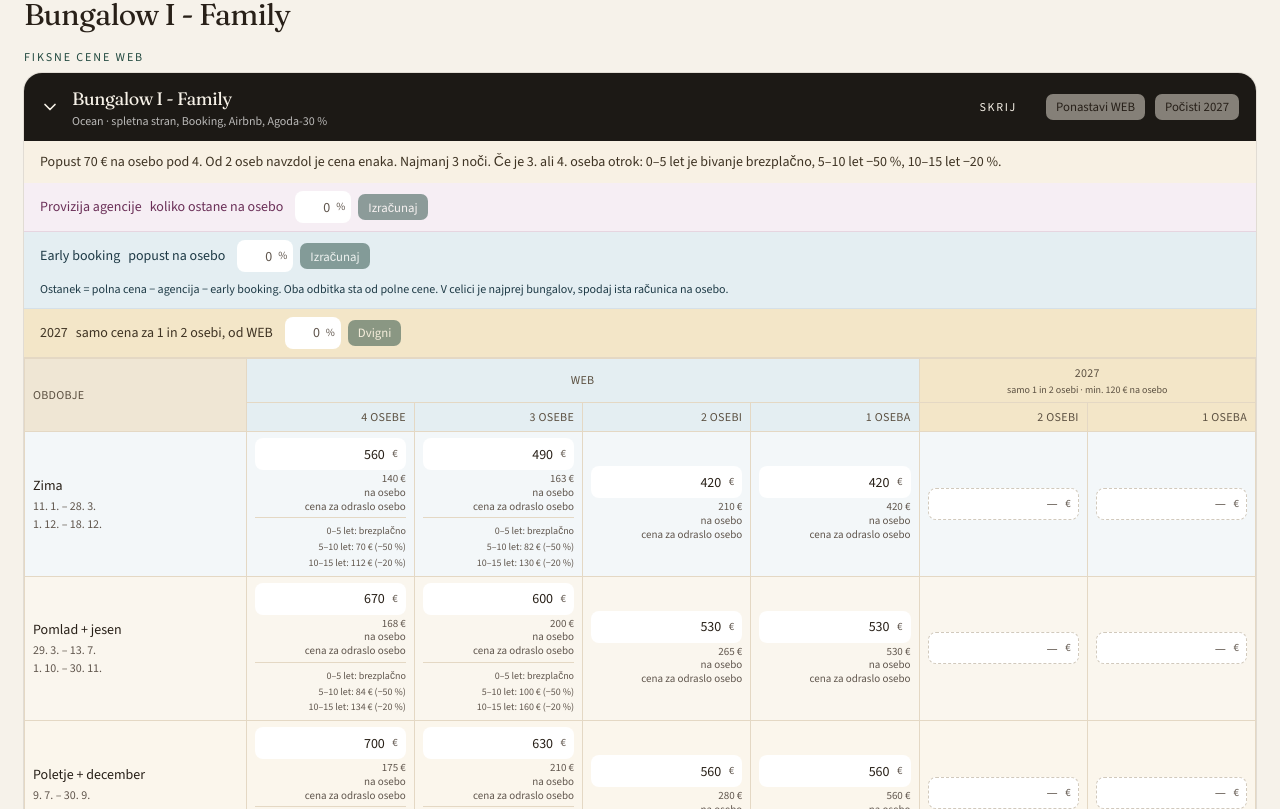
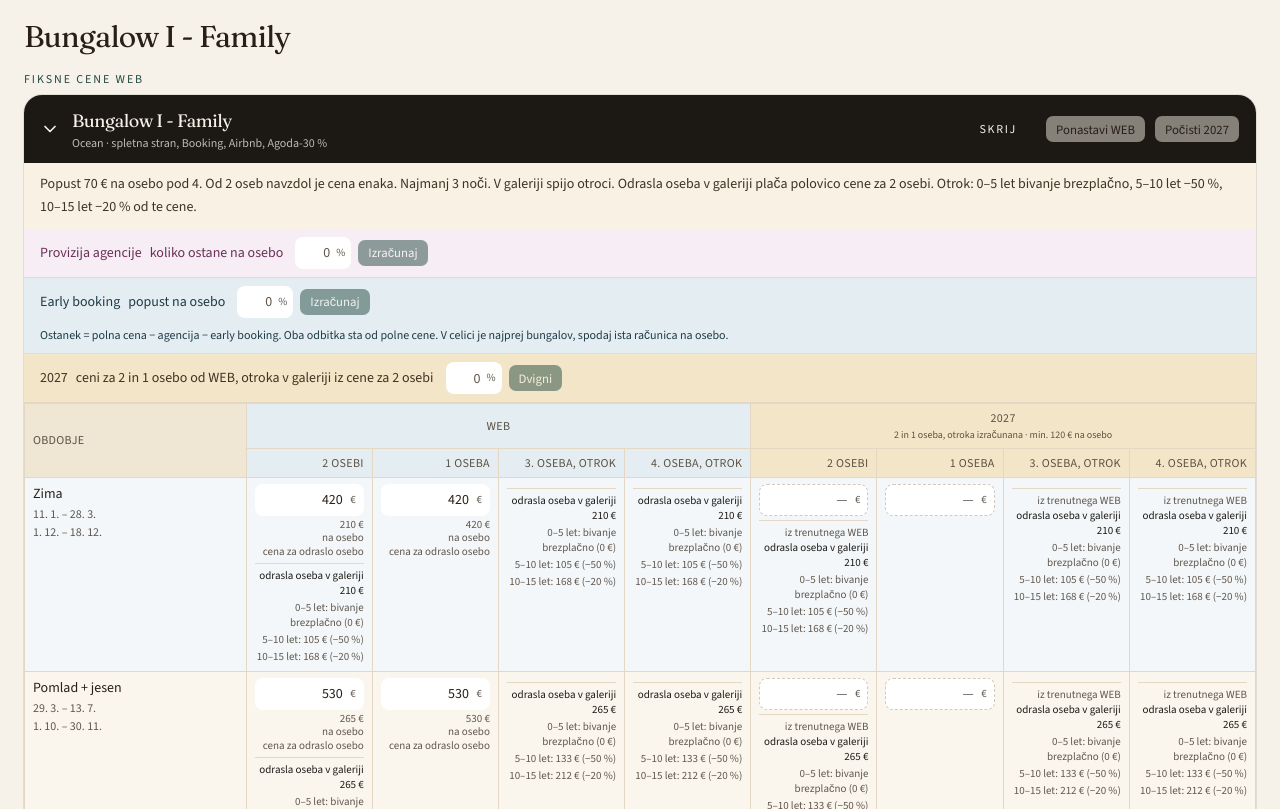
Before and after one commit to Urskapremk/komba-cabana, a Next.js app: page / in a window 1280 px wide. Shown: the part 531-1340 px from the top of the page. Built offline with nearby package versions, Linux system fonts and the light colour scheme.

Commit message:
Pri Bungalow I - Family tabela WEB pokaže otroka v galeriji.
Namesto paketov za 3 in 4 osebe sta stolpca za 3. in 4. osebo, otroka. Odrasla oseba v galeriji plača polovico cene za 2 osebi, otroški razredi pa se računajo od te cene.

Co-authored-by: info <info@hnatura.com>

```diff
--- a/src/components/price-tables.tsx
+++ b/src/components/price-tables.tsx
@@ -27,6 +27,10 @@ import {
   beachWeb2027FromFamily,
   childPrices,
   childStaySentence,
+  familyChildLabel,
+  familyGallerySentence,
+  familyGalleryTwoPerson,
+  galleryAdultPrice,
   clonePrices,
   datesDiffer,
   defaultPersonRates,
@@ -494,8 +498,9 @@ export function PriceTables() {
             Trenutna cena in leto 2027 sta v isti vrstici. Pod ceno bungalova je preračun na osebo, cena za odraslo osebo.
             Minimalna cena 2027 je {PERSON_FLOOR_2027} € na osebo.             Provizijo agencije in Early booking vpišeš v odstotkih. Pod ceno na osebo piše, koliko ostane.
             Pri 2027 vpišeš odstotek in dvigneš cene tega bungalova od trenutnega WEB, tudi pri
-            Beach Villi. Pri Bungalow I - Family je v letu 2027 samo cena za 1 in 2 osebi. Dokler dviga ni, ima
-            Beach Villa enake cene 2027 kot Bungalow I - Family; kjer pri I cene 2027 ni, vzame njegov trenutni WEB.
+            Beach Villi. Pri Bungalow I - Family sta v tabeli ceni za 2 osebi in 1 osebo, zraven pa otroka v galeriji.
+            Odrasla oseba v galeriji plača polovico cene za 2 osebi. V letu 2027 se vpisujeta samo ti dve ceni.
+            Dokler dviga ni, ima Beach Villa za 2 in 1 osebo ceno 2027 kot Bungalow I - Family, za 3 in 4 pa njegov trenutni WEB.
             Prazniki
             2027 trajajo do 10. 1. 2028. Zimski december 2026 pri variabilnih cenah traja do 18. 12.,
             v predlogu 2027 do 27. 12.
@@ -622,13 +627,17 @@ function WebCompareCard({
   const card = personRateCard(unitId);
   if (!card || !current || !next) return null;
   const linkedToFamily = unitId === "beach-4";
-  const guests = personColumns(card.capacity);
-  const nextGuests = web2027Columns(unitId);
+  const family = unitId === "ocean-1";
+  const priceGuests = family ? [2, 1] : personColumns(card.capacity);
+  const childGuests = family ? [3, 4] : [];
+  const nextPriceGuests = web2027Columns(unitId);
+  const nextChildGuests = family ? [3, 4] : [];
   const currentChanged = PERSON_SEASONS.some((season) =>
-    guests.some((count) => current[season.id]?.[count] !== card.seasons[season.id][count]),
+    personColumns(card.capacity).some((count) => current[season.id]?.[count] !== card.seasons[season.id][count]),
   );
-  const nextChanged = webYearFilled(next, nextGuests);
-  const priceWidth = `${(100 - 18) / (guests.length + nextGuests.length)}%`;
+  const nextChanged = webYearFilled(next, nextPriceGuests);
+  const columnCount = priceGuests.length + childGuests.length + nextPriceGuests.length + nextChildGuests.length;
+  const priceWidth = `${(100 - 18) / columnCount}%`;
 
   return (
     <article className="w-full min-w-0 overflow-hidden rounded-2xl ring-1 ring-foreground/10">
@@ -669,7 +678,7 @@ function WebCompareCard({
       <div id={`${unitId}-fiksne`}>
       <p className="bg-[#f8f1e4] px-4 py-2.5 text-sm leading-relaxed text-[#3f3424]">
         {discountSentence(card)}
-        {card.capacity >= 3 ? ` ${childStaySentence()}` : ""}
+        {family ? ` ${familyGallerySentence()}` : card.capacity >= 3 ? ` ${childStaySentence()}` : ""}
         {card.note ? ` ${card.note}` : ""}
       </p>
       <div className="flex flex-wrap items-center gap-x-3 gap-y-2 border-b border-[#e6d5e0] bg-[#f6eef4] px-4 py-2">
@@ -709,21 +718,27 @@ function WebCompareCard({
             {linkedToFamily && lift == null
               ? "enako kot Bungalow I - Family, ali dvigni od WEB"
               : unitId === "ocean-1"
-                ? "samo cena za 1 in 2 osebi, od WEB"
+                ? "ceni za 2 in 1 osebo od WEB, otroka v galeriji iz cene za 2 osebi"
                 : "vse cene od WEB"}
           </span>
         </p>
         <PercentLift label={`${card.name}, odstotek dviga 2027`} value={lift} onApply={onLift} />
       </div>
-      <div className="max-w-full overflow-hidden bg-card">
-        <table className="w-full table-fixed border-collapse text-sm">
+      <div className="max-w-full overflow-x-auto bg-card">
+        <table className={cn("w-full table-fixed border-collapse text-sm", family && "min-w-[1200px]")}>
           <colgroup>
             <col className="w-[18%]" />
-            {guests.map((count) => (
+            {priceGuests.map((count) => (
               <col key={`web-${count}`} style={{ width: priceWidth }} />
             ))}
-            {nextGuests.map((count) => (
+            {childGuests.map((count) => (
+              <col key={`web-child-${count}`} style={{ width: priceWidth }} />
+            ))}
+            {nextPriceGuests.map((count) => (
               <col key={`next-${count}`} style={{ width: priceWidth }} />
+            ))}
+            {nextChildGuests.map((count) => (
+              <col key={`next-child-${count}`} style={{ width: priceWidth }} />
             ))}
           </colgroup>
           <thead>
@@ -731,34 +746,51 @@ function WebCompareCard({
               <th rowSpan={2} className={cn(headCell, "bg-[#efe6d4] text-left")}>
                 Obdobje
               </th>
-              <th colSpan={guests.length} className={cn(headCell, "bg-[#e4eef2] text-center")}>
+              <th colSpan={priceGuests.length + childGuests.length} className={cn(headCell, "bg-[#e4eef2] text-center")}>
                 WEB
               </th>
-              <th colSpan={nextGuests.length} className={cn(headCell, "bg-[#f3e6c8] text-center")}>
+              <th
+                colSpan={nextPriceGuests.length + nextChildGuests.length}
+                className={cn(headCell, "bg-[#f3e6c8] text-center")}
+              >
                 2027
                 <span className="mt-0.5 block text-[10px] font-normal tracking-normal normal-case">
-                  {unitId === "ocean-1" ? "samo 1 in 2 osebi · " : ""}
+                  {family ? "2 in 1 oseba, otroka izračunana · " : ""}
                   min. {PERSON_FLOOR_2027} € na osebo
                 </span>
               </th>
             </tr>
             <tr className="text-xs tracking-wide text-[#5c5142] uppercase">
-              {guests.map((count) => (
+              {priceGuests.map((count) => (
                 <th key={`web-${count}`} className={cn(headCell, "bg-[#e4eef2] text-right")}>
                   {guestLabel(count)}
                 </th>
               ))}
-              {nextGuests.map((count) => (
+              {childGuests.map((count) => (
+                <th key={`web-child-${count}`} className={cn(headCell, "bg-[#e4eef2] text-right")}>
+                  {familyChildLabel(count)}
+                </th>
+              ))}
+              {nextPriceGuests.map((count) => (
                 <th key={`next-${count}`} className={cn(headCell, "bg-[#f3e6c8] text-right")}>
                   {guestLabel(count)}
+                </th>
+              ))}
+              {nextChildGuests.map((count) => (
+                <th key={`next-child-${count}`} className={cn(headCell, "bg-[#f3e6c8] text-right")}>
+                  {familyChildLabel(count)}
                 </th>
               ))}
             </tr>
           </thead>
           <tbody>
-            {PERSON_SEASONS.map((season) => (
+            {PERSON_SEASONS.map((season) => {
+              const currentTwo = current[season.id]?.[2] ?? null;
+              const nextTwo = next[season.id]?.[2] ?? null;
+              const yearGallery = familyGalleryTwoPerson(currentTwo, nextTwo, true);
+              return (
               <tr key={season.id} className={SEASON_SOFT[season.id]}>
-                <td className={cn(bodyCell, "text-left")}>
+                <td className={cn(bodyCell, "align-top text-left")}>
                   <span className="font-medium">{season.label}</span>
                   {season.ranges.map((range) => (
                     <span key={`${range.from}-${range.to}`} className="mt-0.5 block text-xs tabular-nums text-muted-foreground">
@@ -766,10 +798,10 @@ function WebCompareCard({
                     </span>
                   ))}
                 </td>
-                {guests.map((count) => {
+                {priceGuests.map((count) => {
                   const amount = current[season.id]?.[count] ?? null;
                   return (
-                    <td key={`web-${count}`} className={cn(bodyCell, "text-right")}>
+                    <td key={`web-${count}`} className={cn(bodyCell, "align-top text-right")}>
                       <EuroInput
                         label={`${card.name}, WEB, ${season.label}, ${guestLabel(count)}`}
                         value={amount}
@@ -784,13 +816,19 @@ function WebCompareCard({
                         />
                       ) : null}
                       <PerPerson amount={amount} guests={count} commission={commission} earlyBooking={earlyBooking} />
+                      {family && count === 2 ? <GalleryStay twoPerson={amount} /> : null}
                     </td>
                   );
                 })}
-                {nextGuests.map((count) => {
+                {childGuests.map((count) => (
+                  <td key={`web-child-${count}`} className={cn(bodyCell, "align-top text-right")}>
+                    <GalleryStay twoPerson={currentTwo} />
+                  </td>
+                ))}
+                {nextPriceGuests.map((count) => {
                   const amount = next[season.id]?.[count] ?? null;
                   return (
-                    <td key={`next-${count}`} className={cn(bodyCell, "text-right")}>
+                    <td key={`next-${count}`} className={cn(bodyCell, "align-top text-right")}>
                       <EuroInput
                         label={`${card.name}, 2027, ${season.label}, ${guestLabel(count)}`}
                         value={amount}
@@ -812,11 +850,20 @@ function WebCompareCard({
                           <Delta base={current[season.id]?.[count] ?? null} next={amount} />
                         </span>
                       ) : null}
+                      {family && count === 2 ? (
+                        <GalleryStay twoPerson={yearGallery} fromCurrent={nextTwo == null && currentTwo != null} />
+                      ) : null}
                     </td>
                   );
                 })}
+                {nextChildGuests.map((count) => (
+                  <td key={`next-child-${count}`} className={cn(bodyCell, "align-top text-right")}>
+                    <GalleryStay twoPerson={yearGallery} fromCurrent={nextTwo == null && currentTwo != null} />
+                  </td>
+                ))}
               </tr>
-            ))}
+              );
+            })}
           </tbody>
         </table>
       </div>
@@ -892,6 +939,25 @@ function PercentLift({
 function percentText(value: number | null): string {
   if (value === null) return "";
   return new Intl.NumberFormat("sl-SI", { maximumFractionDigits: 1 }).format(value);
+}
+
+function GalleryStay({ twoPerson, fromCurrent }: { twoPerson: number | null; fromCurrent?: boolean }) {
+  const adult = galleryAdultPrice(twoPerson);
+  if (adult == null) return <span className="mt-1 block text-xs text-muted-foreground">—</span>;
+  const bands = childPrices(adult);
+  return (
+    <span className="mt-1 block border-t border-[#e4d8c4] pt-1 text-right text-[11px] leading-snug text-muted-foreground">
+      {fromCurrent ? <span className="block">iz trenutnega WEB</span> : null}
+      <span className="block font-medium text-[#1c1915]">odrasla oseba v galeriji {formatEuro(adult)}</span>
+      {bands.map((band) => (
+        <span key={band.id} className="mt-0.5 block">
+          {band.free
+            ? `${band.label}: bivanje brezplačno (${formatEuro(band.amount)})`
+            : `${band.label}: ${formatEuro(band.amount)} (−${band.offPercent} %)`}
+        </span>
+      ))}
+    </span>
+  );
 }
 
 function PerPerson({
--- a/src/lib/pricing.ts
+++ b/src/lib/pricing.ts
@@ -358,6 +358,7 @@ export const PERSON_RATE_CARDS: PersonRateCard[] = [
     discount: 70,
     minimumPersons: 2,
     minStay: 3,
+    // Paketa za 4 in 3 osebe ostaneta v podatkih. Tabela WEB ju ne kaže.
     seasons: {
       zima: { 4: 560, 3: 490, 2: 420, 1: 420 },
       "pomlad-jesen": { 4: 670, 3: 600, 2: 530, 1: 530 },
@@ -694,13 +695,40 @@ export type ChildBand = {
   offPercent: number;
 };
 
-/** Cena otroka od cene odrasle osebe. Velja, ko je 3. ali 4. oseba otrok. */
+/** Popust otroka od podane cene odrasle osebe. */
 export function childPrices(adult: number): ChildBand[] {
   return [
     { id: "0-5", label: "0–5 let", amount: 0, free: true, offPercent: 100 },
     { id: "5-10", label: "5–10 let", amount: Math.round(adult * 0.5), free: false, offPercent: 50 },
     { id: "10-15", label: "10–15 let", amount: Math.round(adult * 0.8), free: false, offPercent: 20 },
   ];
+}
+
+/** Cena odrasle osebe v galeriji: cena za 2 osebi, deljena z 2, zaokrožena na evro. */
+export function galleryAdultPrice(twoPerson: number | null): number | null {
+  if (twoPerson == null) return null;
+  return Math.round(twoPerson / 2);
+}
+
+/**
+ * Cena za 2 osebi, iz katere se računa galerija.
+ * Trenutni WEB vzame svojo ceno. Leto 2027 vzame vpis, če ga je, sicer trenutni WEB.
+ */
+export function familyGalleryTwoPerson(
+  currentTwo: number | null,
+  nextTwo: number | null,
+  year: boolean,
+): number | null {
+  if (year) return nextTwo ?? currentTwo;
+  return currentTwo;
+}
+
+export function familyChildLabel(count: number): string {
+  return `${count}. oseba, otrok`;
+}
+
+export function familyGallerySentence(): string {
+  return "V galeriji spijo otroci. Odrasla oseba v galeriji plača polovico cene za 2 osebi. Otrok: 0–5 let bivanje brezplačno, 5–10 let −50 %, 10–15 let −20 % od te cene.";
 }
 
 export function childStaySentence(): string {
@@ -774,8 +802,9 @@ export function liftAmount(amount: number | null, percent: number): number | nul
 }
 
 /**
- * WEB 2027 za Beach Villa je enak Bungalow I - Family.
- * Vpisana cena 2027 pri I ima prednost, sicer velja trenutni WEB pri I.
+ * WEB 2027 za Beach Villa sledi Bungalow I - Family, dokler Beach nima lastnega dviga.
+ * Za 2 in 1 osebo velja vpisana cena 2027 pri I, sicer trenutni WEB pri I.
+ * Za 3 in 4 osebe ostane trenutni WEB pri I.
  */
 export function beachWeb2027FromFamily(web2027: PersonRates, web: PersonRates): PersonRates[string] {
   const familyNext = web2027["ocean-1"];
```
Also changed, not shown: 2 other files (tests, documents, lock files or other folders).
